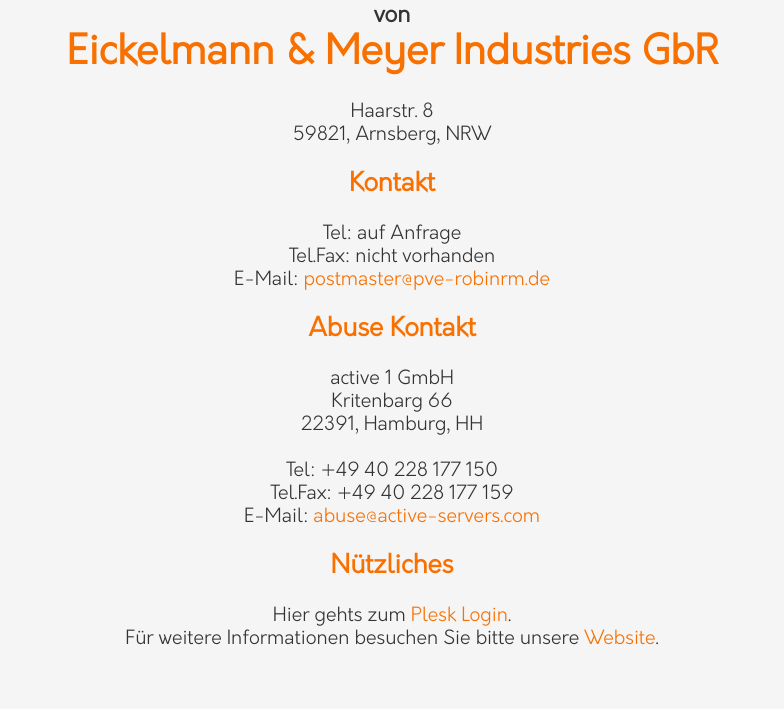
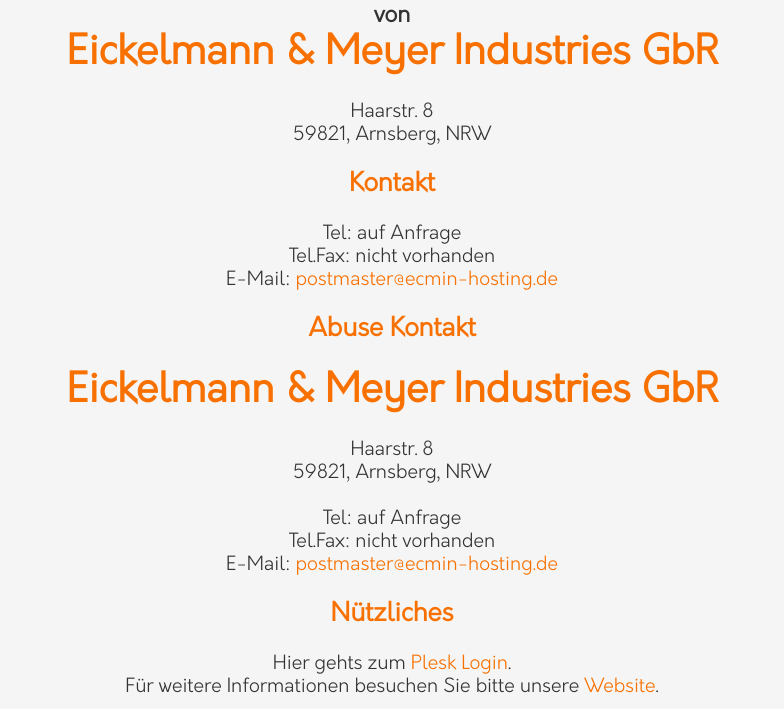
Before and after one commit to robinrm/Website_Company_Info, a plain HTML site: page index.html in a window 1280 px wide. Shown: the part 342-1051 px from the top of the page, without its empty margins (248-1032 px from the left). Before the commit the page ends 1003 px from the top, so only its background shows below. Drawn offline with Linux system fonts and the light colour scheme.

Commit message:
New Plesk

```diff
--- a/index.html
+++ b/index.html
@@ -2,7 +2,7 @@
 <html lang="en">
 <head>
     <meta charset="utf-8">
-    <title>PVE on EcMIn</title>
+    <title>Eickelmann & Meyer Industries GbR</title>
     <link rel="stylesheet" href="./resource/style.css">
     <link rel="icon" type="image/png" href="./resource/favicon.png">
 </head>
@@ -28,26 +28,27 @@
                 <br/>
                 <p>Tel: auf Anfrage</p>
                 <p>Tel.Fax: nicht vorhanden</p>
-                <p>E-Mail: <a href="mailto:postmaster@pve-robinrm.de">postmaster@pve-robinrm.de</a></p>
+                <p>E-Mail: <a href="mailto:postmaster@pve-robinrm.de">postmaster@ecmin-hosting.de</a></p>
             </div>
             <br/>
             <div class="abuse">
                 <h4>Abuse Kontakt</h4>
                 <br/>
-                <p>active 1 GmbH</p>
-                <p>Kritenbarg 66</p>
-                <p>22391,  Hamburg, HH</p>
+                <h2>Eickelmann & Meyer Industries GbR</h2>
                 <br/>
-                <p>Tel: +49 40 228 177 150</p>
-                <p>Tel.Fax: +49 40 228 177 159</p>
-                <p>E-Mail: <a href="mailto:abuse@active-servers.com">abuse@active-servers.com</a></p>
+                <p>Haarstr. 8</p>
+                <p>59821, Arnsberg, NRW</p>
+                <br/>
+                <p>Tel: auf Anfrage</p>
+                <p>Tel.Fax: nicht vorhanden</p>
+                <p>E-Mail: <a href="mailto:postmaster@pve-robinrm.de">postmaster@ecmin-hosting.de</a></p>
             </div>
             <br/>
             <div class="more">
                 <h4>Nützliches</h4>
         <p></p>
                 <br/>
-                <p>Hier gehts zum <a href="https://plesk.pve-robinrm.de">Plesk Login</a>.</p>
+                <p>Hier gehts zum <a href="https://plesk.ecmin-hosting.de:8443">Plesk Login</a>.</p>
                 <p>Für weitere Informationen besuchen Sie bitte unsere <a href="https://ecmin.de">Website</a>.</p>
             </div>
         </section>
```
